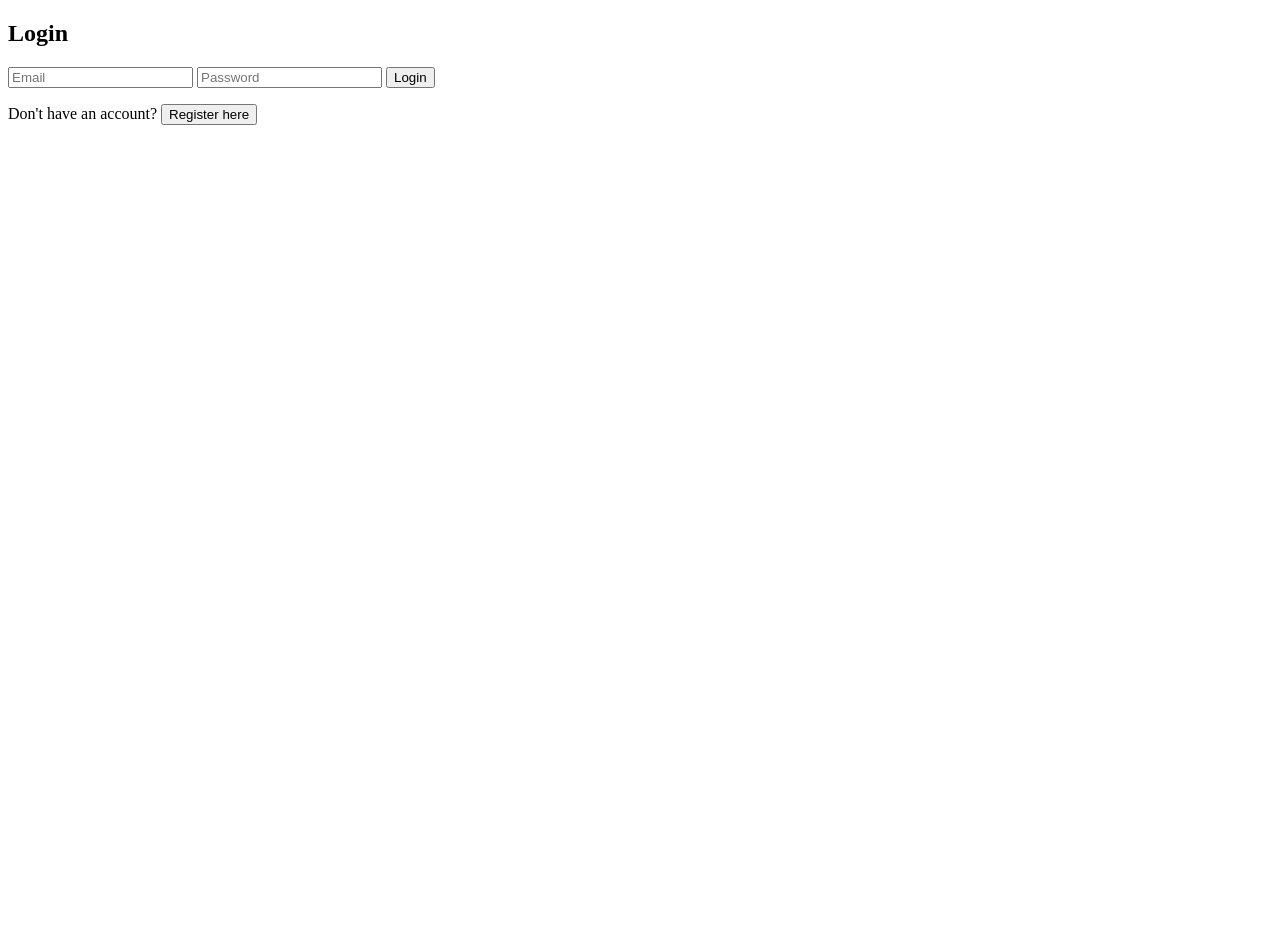
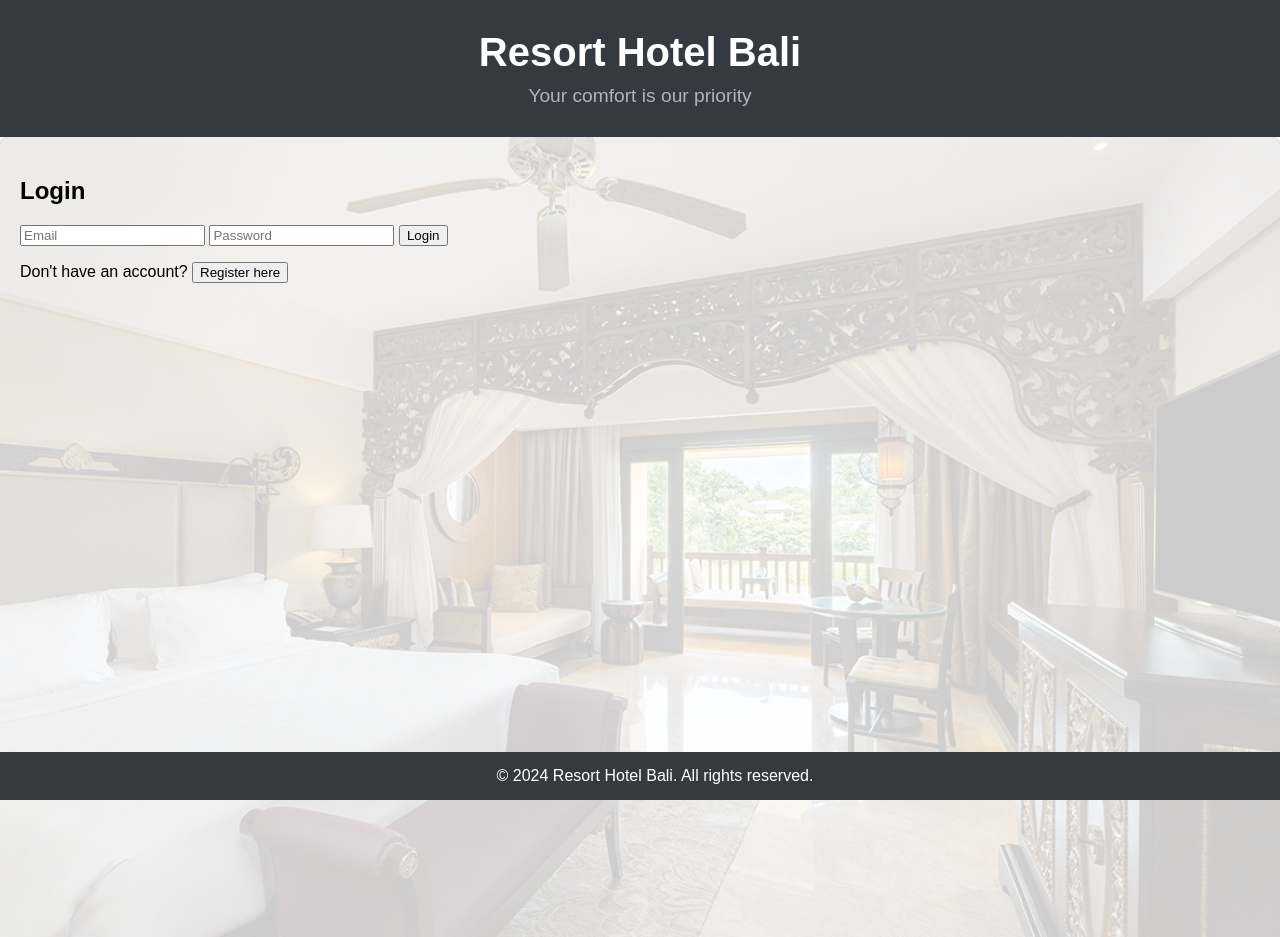
Before and after one commit to GATHAN-al/Uas_front_end, a website: page frontend/index.html in a window 1280 px wide. Before the commit the page ends 800 px from the top, so only its background shows below. Drawn offline with nearby package versions, Linux system fonts and the light colour scheme; some packages are replaced by stand-ins of ours.

Commit message:
merapikan bagian index/bagian login/register

```diff
--- a/frontend/index.html
+++ b/frontend/index.html
@@ -2,11 +2,96 @@
 <html ng-app="hotelApp">
 <head>
     <title>Hotel App</title>
+    <!-- AngularJS -->
     <script src="https://code.angularjs.org/1.8.2/angular.min.js"></script>
     <script src="https://code.angularjs.org/1.8.2/angular-route.min.js"></script>
     <script src="app.js"></script>
+    <!-- CSS -->
+    <style>
+        html, body {
+            height: 100%;
+            margin: 0;
+            padding: 0;
+        }
+
+        body {
+            font-family: 'Arial', sans-serif;
+            background-color: #f8f9fa;
+            margin: 0;
+            padding: 0;
+            overflow: hidden;
+        }
+
+        header {
+            background-color: #343a40;
+            color: white;
+            padding: 30px 20px;
+            text-align: center;
+        }
+
+        header h1 {
+            margin: 0;
+            font-size: 2.5em;
+        }
+
+        header p {
+            margin: 10px 0 0;
+            font-size: 1.2em;
+            color: #adb5bd;
+        }
+
+        .container {
+            margin: 0 auto;
+            max-width: 100%;
+            min-height: 100vh;
+            padding: 20px;
+            background: rgba(255, 255, 255, 0.8); /* Warna putih dengan transparansi */
+            border-radius: 8px;
+            box-shadow: 0 2px 5px rgba(0, 0, 0, 0.1);
+            position: relative;
+            overflow: hidden;
+        }
+
+        .background-image {
+            position: absolute;
+            top: 0;
+            left: 0;
+            width: 100%;
+            height: 100vh; /* Menyesuaikan tinggi gambar dengan tinggi layar */
+            object-fit: cover; /* Menyesuaikan gambar agar menutupi seluruh area */
+            opacity: 1;
+            z-index: -1;
+        }
+
+        footer {
+            text-align: center;
+            padding: 15px;
+            background-color: #343a40;
+            color: white;
+            position: fixed;
+            bottom: 0;
+            width: 100%;
+        }
+    </style>
 </head>
 <body>
-    <div ng-view></div> <!-- Tempat dimana tampilan halaman akan berubah sesuai routing -->
+    <!-- Header -->
+    <header>
+        <h1>Resort Hotel Bali</h1>
+        <p>Your comfort is our priority</p>
+    </header>
+
+    <!-- Main Content -->
+    <div class="container">
+        <!-- Background image -->
+        <img src="11.jpg" class="background-image" alt="Background Image">
+        <!-- AngularJS content -->
+        <div ng-view></div>
+    </div>
+
+    <!-- Footer -->
+    <footer>
+        &copy; 2024 Resort Hotel Bali. All rights reserved.
+    </footer>
 </body>
 </html>
```
